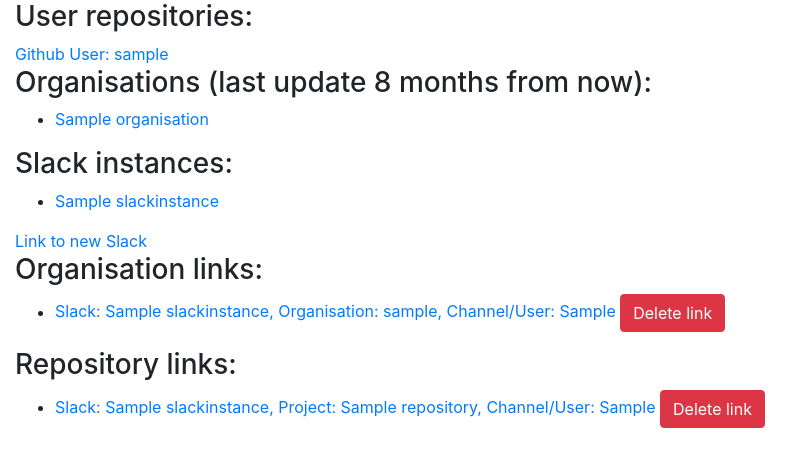
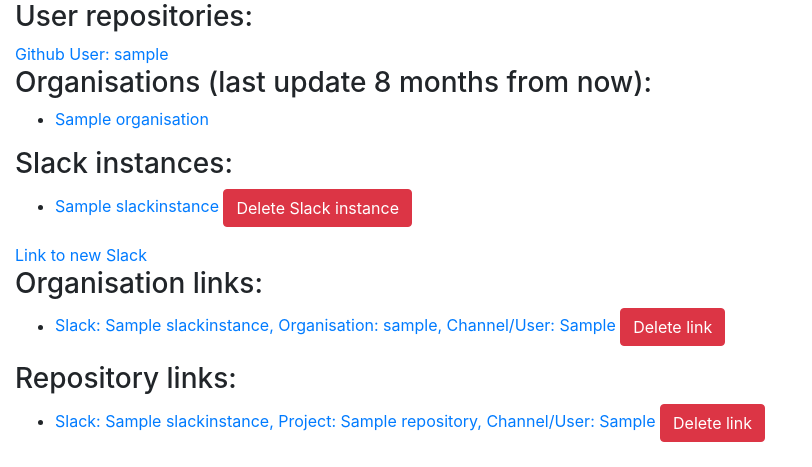
Before and after one commit to palfrey/vellere, a Django app: page / in a window 1280 px wide. Shown: the part 56-523 px from the top of the page, without its empty margins (0-812 px from the left). Run offline with Django 3.2, Linux system fonts and the light colour scheme; a user stored in the database is signed in; tables that the repository leaves empty hold one stand-in row (values such as "Sample post"); some libraries are stand-ins or nearby versions.

Commit message:
Add option to delete Slack link

```diff
--- a/notifier/jinja2/index.html
+++ b/notifier/jinja2/index.html
@@ -20,7 +20,10 @@
 {% if slacks %}
 <ul>
     {% for slack in slacks %}
-    <li><a href="{{slack.url}}">{{ slack.name }}</a></li>
+    <li>
+        <a href="{{slack.url}}">{{ slack.name }}</a>
+        <a class="btn btn-danger" href="#" onclick="javascript:delete_link('{{ url('slack_delete', args=[slack.team_id])}}')">Delete Slack instance</a>
+    </li>
     {% endfor %}
 </ul>
 {% else %}
--- a/notifier/slack.py
+++ b/notifier/slack.py
@@ -70,3 +70,9 @@ def repo_link(req, org, repo):
 def repo_link_delete(req, id):
     get_object_or_404(SlackRepoLink, id=id).delete()
     return HttpResponse(status=204)
+
+@login_required
+@require_http_methods(["DELETE"])
+def delete(req, id):
+    get_object_or_404(SlackInstance, team_id=id).delete()
+    return HttpResponse(status=204)
--- a/notifier/urls.py
+++ b/notifier/urls.py
@@ -15,6 +15,7 @@ urlpatterns = [
     path('organisation/<str:org>/<str:repo>/webhook_add', views.add_repo_webhook, name="add_repository_webhook"),
     path('organisation/<str:org>/<str:repo>/webhook_delete', views.delete_repo_webhook, name="delete_repository_webhook"),
     path('organisation/<str:org>/<str:repo>/link', slack.repo_link, name="slack_repo_link"),
+    path('slack/delete/<str:id>', slack.delete, name="slack_delete"),
     path('slack/remove_repo_link/<int:id>', slack.org_link_delete, name="slack_org_link_delete"),
     path('slack/remove_org_link/<int:id>', slack.repo_link_delete, name="slack_repo_link_delete"),
     path('slack/org_link/<int:id>', views.org_link, name="slack_org_link_info"),
```
